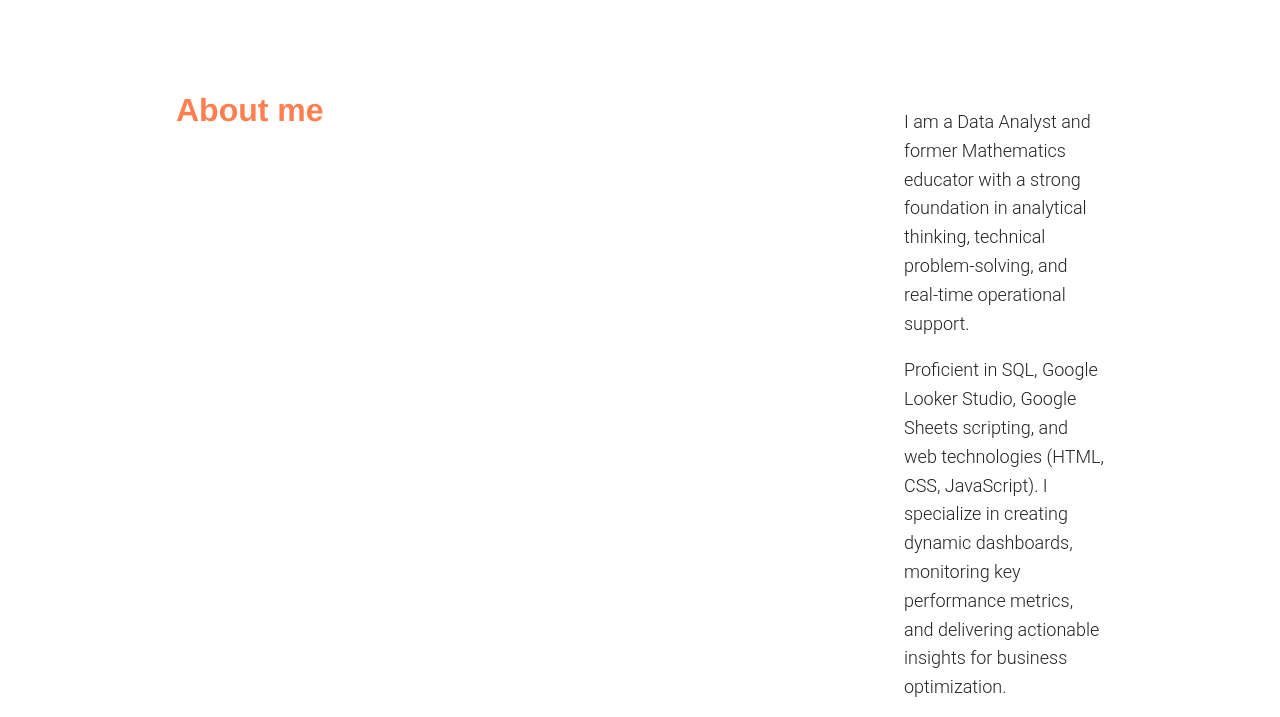
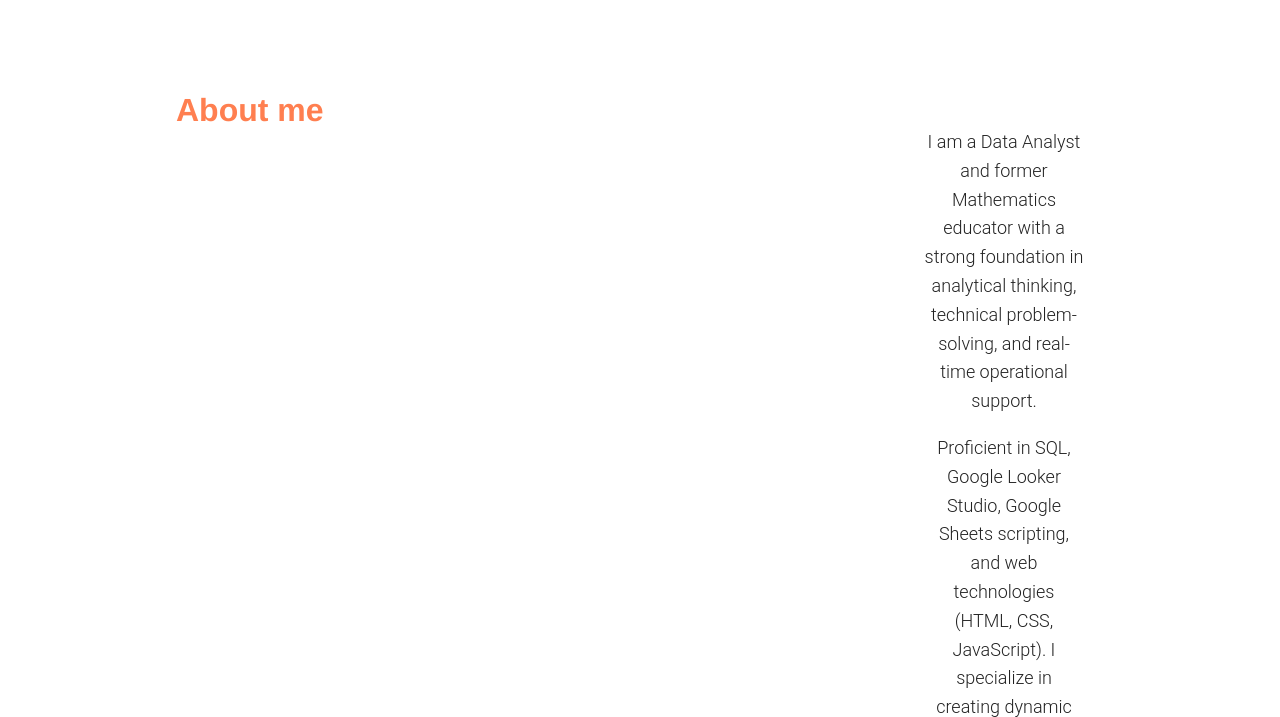
Before and after one commit to AbrahamBilici/halilibrahimbilici, a website: page index.html in a window 1280 px wide. Shown: the part 1027-1744 px from the top of the page. Drawn offline with Linux system fonts and the light colour scheme.

Commit message:
Update styles.css

```diff
--- a/css/styles.css
+++ b/css/styles.css
@@ -519,6 +519,10 @@ header {
 .about-me__body {
     font-weight: var(--fw-reg);
     font-family: var(--ff-secondary);
+    max-width: 600px; /* New - Limit the width */
+    margin: 0 auto;    /* New - Center horizontally */
+    text-align: center; /* New - Center text nicely */
+    padding: 20px;      /* New - Add breathing space */
 }
 
 /* My work */
```
